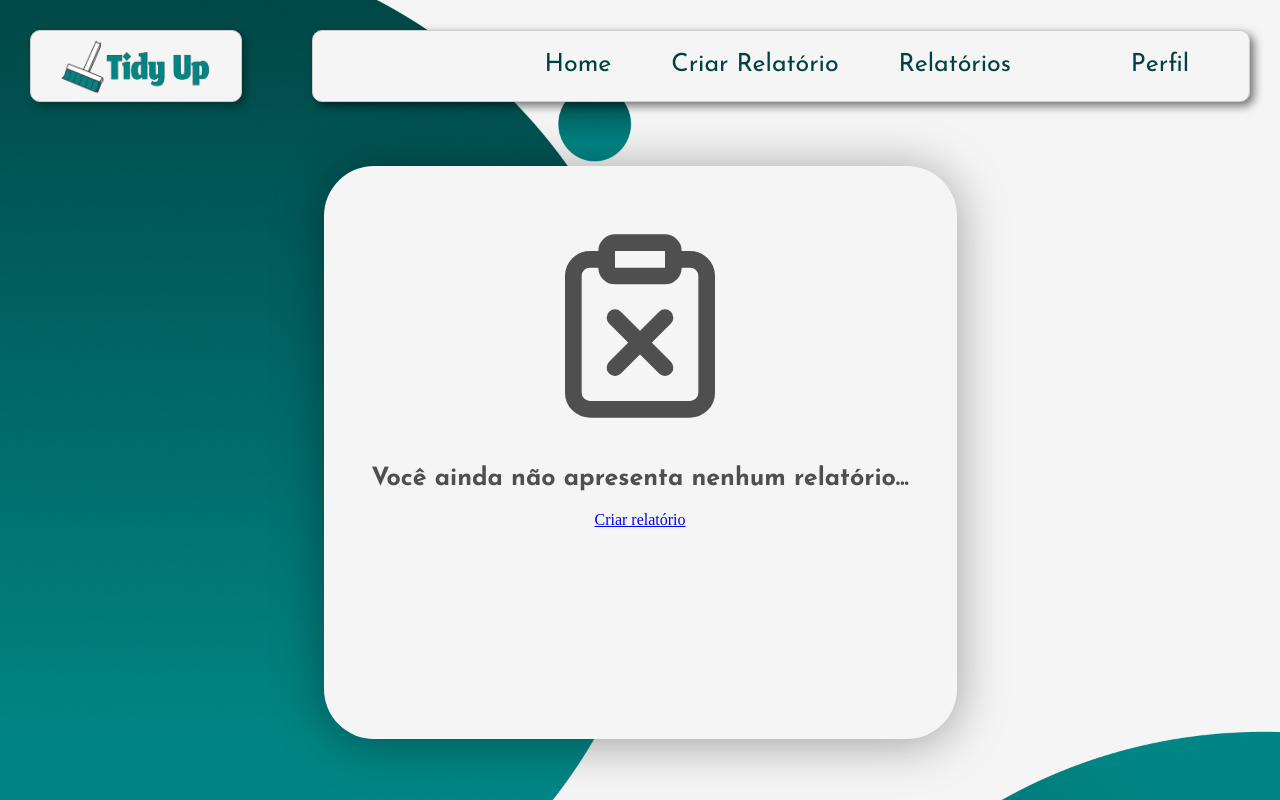
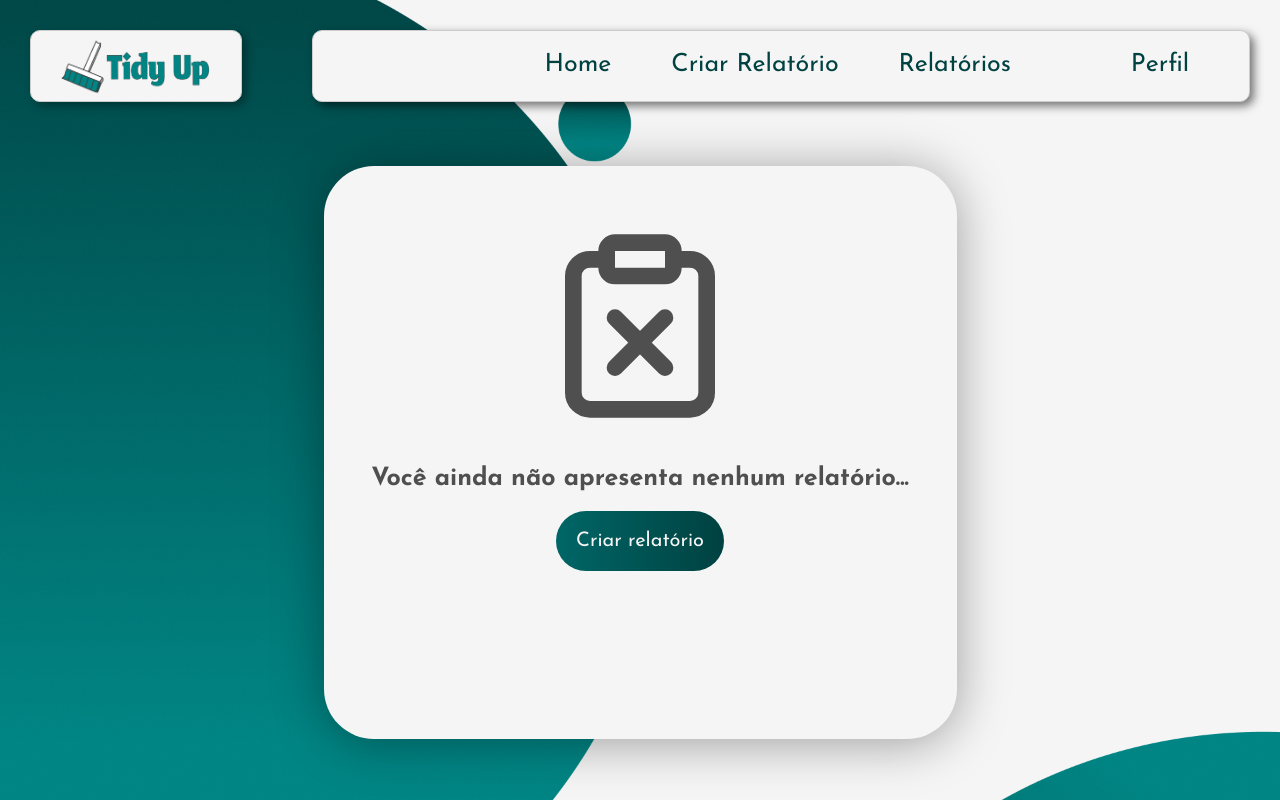
Before and after one commit to Kelzinha000/Tidy-Up, a React (Vite) app in the folder Frontend/: page /Home in a window 1280 px wide. Shown: the top 800 px of the page. Built offline with nearby package versions, Linux system fonts and the light colour scheme; no server answers.

Commit message:
Estilização finalizada

```diff
--- a/Frontend/src/Footer/Footer.jsx
+++ b/Frontend/src/Footer/Footer.jsx
@@ -15,8 +15,8 @@ const Footer = () => {
           <LinksFooter href="#">Login</LinksFooter>
         </BoxNav>
         <SocialMidia>
-          <LinksSocial href="#"> <ImgIconsSocial src={ImgInstagram} alt="Logo do Instagram" /></LinksSocial>
-          <LinksSocial href="#"> <ImgIconsSocial src={ImgWhatsApp} alt="Logo do Instagram" /></LinksSocial>
+          <LinksSocial href="#"><ImgIconsSocial src={ImgInstagram} alt="Logo do Instagram"/></LinksSocial>
+          <LinksSocial href="#"><ImgIconsSocial src={ImgWhatsApp} alt="Logo do Instagram"/></LinksSocial>
           <LinksSocial href="#"><ImgIconsSocial src={ImgGitHub} alt="Logo do Instagram" /></LinksSocial>
         </SocialMidia>
       </BoxFooter>
--- a/Frontend/src/index.css
+++ b/Frontend/src/index.css
@@ -144,10 +144,6 @@ padding: 15px;
     background-color: #006666;
   }
 }
-
-
-
-
 .Svg-RelatorioVazio{
   width: 200px;
   height: 200px;
@@ -155,6 +151,21 @@ padding: 15px;
   padding: 20px;
 
 }
+.BotaoCriarRelatorio{
+  background-image: linear-gradient(to right,#006666,  #004141);
+ color:#f5f5f5;
+ font-family: "Josefin Sans", sans-serif;
+ border: none;
+ padding: 20px;
+ border-radius: 30px;
+ font-size: 20px;
+ transition: .5s;
+ text-decoration: none;
+}
+
+.BotaoCriarRelatorio:hover{
+  background-image: linear-gradient(to right, #4f4f4f, #8a8a8a);
+ }
 @media screen and (max-width:980px) {
   .svg-abrir {
     display: flex;
--- a/Frontend/src/pages/Home/Home.jsx
+++ b/Frontend/src/pages/Home/Home.jsx
@@ -36,7 +36,7 @@ const verificarSePossuiRelatorios = () =>{
           <BoxConteudo>
             <LuClipboardX className="Svg-RelatorioVazio"></LuClipboardX>
             <TextRelatorioVazio>Você ainda não apresenta nenhum relatório...</TextRelatorioVazio>
-            <Link to="/addRelatorio">Criar relatório</Link>
+            <Link to="/addRelatorio" className="BotaoCriarRelatorio">Criar relatório</Link>
           </BoxConteudo>
         </BoxRelatorio>
       </SectionRelatorio>
```
Also changed, not shown: Frontend/src/styled/AddRelatorio.js (+0 -21 lines), Frontend/src/styled/Card.js (+0 -9 lines), 1 other file (tests, documents, lock files or other folders).
